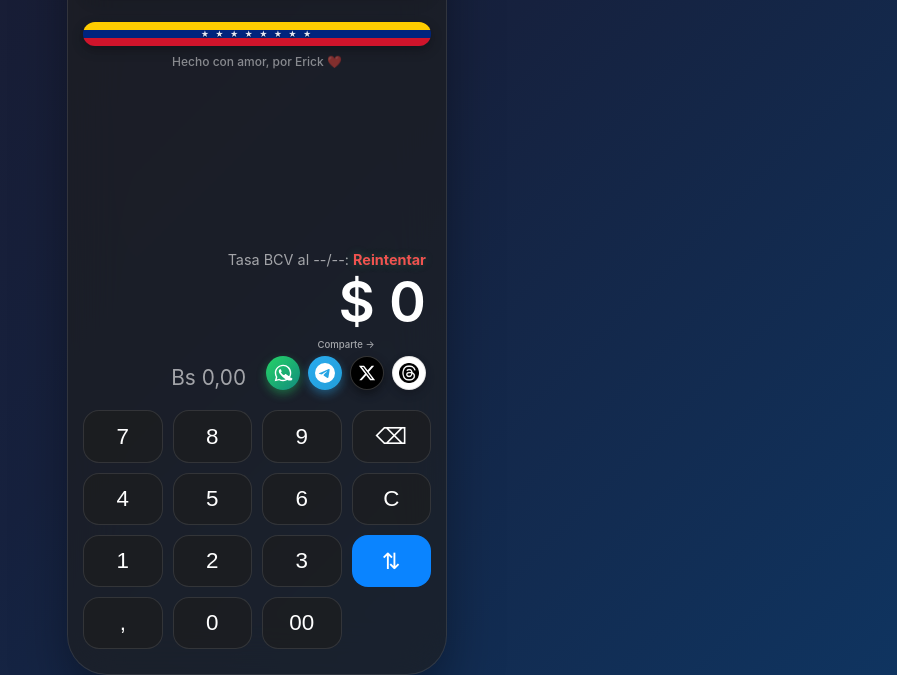
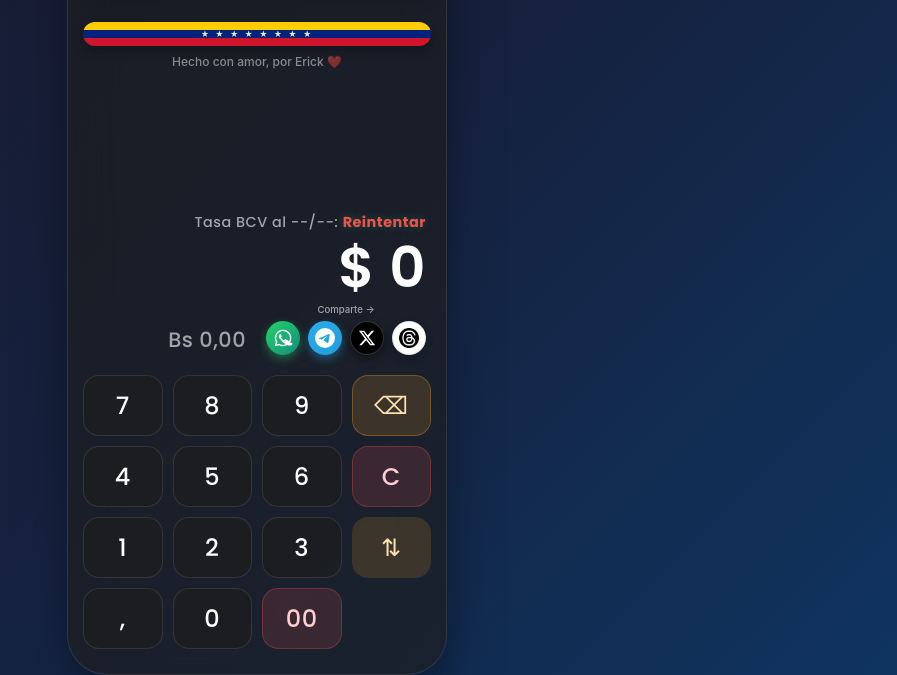
Before and after one commit to AureenISO/Aureen-XCalc, a plain HTML site: page index.html in a window 1280 px wide. Shown: the part 125-800 px from the top of the page, without its empty margins (383-1280 px from the left). Drawn offline with Linux system fonts and the light colour scheme; no server answers; a script that the page names is missing.

Commit message:
Refactor CSS for theme support and layout improvements
Added new styles for dark and light themes, improved layout and button designs, and adjusted typography for better readability.

```diff
--- a/style.css
+++ b/style.css
@@ -35,6 +35,8 @@ body {
     align-items: center;
     justify-content: center;
     overflow: hidden;
+    padding-top: env(safe-area-inset-top);
+    padding-bottom: env(safe-area-inset-bottom);
 }
 
 /* --- CONTENEDOR PRINCIPAL --- */
@@ -448,3 +450,30 @@ body {
     transform: scale(1.02);
     color: var(--accent-color); /* Se ilumina con el color de la app */
 }
+/* Aplicar Poppins a los números grandes y al teclado */
+.main-amount, .converted-amount, .key, .rate-info {
+    font-family: 'Poppins', sans-serif;
+    letter-spacing: 0.5px; /* Un poquito de aire entre números */
+}
+
+/* Ajuste para que el teclado se vea más elegante */
+.key {
+    font-weight: 500; /* Números un poco más gruesos */
+    font-size: 1.5em; /* Tamaño ideal */
+}
+/* Botón Limpiar (C) - Tinte Rojo Cristal */
+.key.function {
+    background: rgba(239, 83, 80, 0.15); /* Rojo muy transparente */
+    border-color: rgba(239, 83, 80, 0.3);
+    color: #ffcdd2;
+}
+.key.function:active {
+    background: rgba(239, 83, 80, 0.4);
+}
+
+/* Botón Borrar (Flecha) - Tinte Naranja Cristal */
+.key.icon {
+    background: rgba(255, 167, 38, 0.15);
+    border-color: rgba(255, 167, 38, 0.3);
+    color: #ffe0b2;
+}
```
